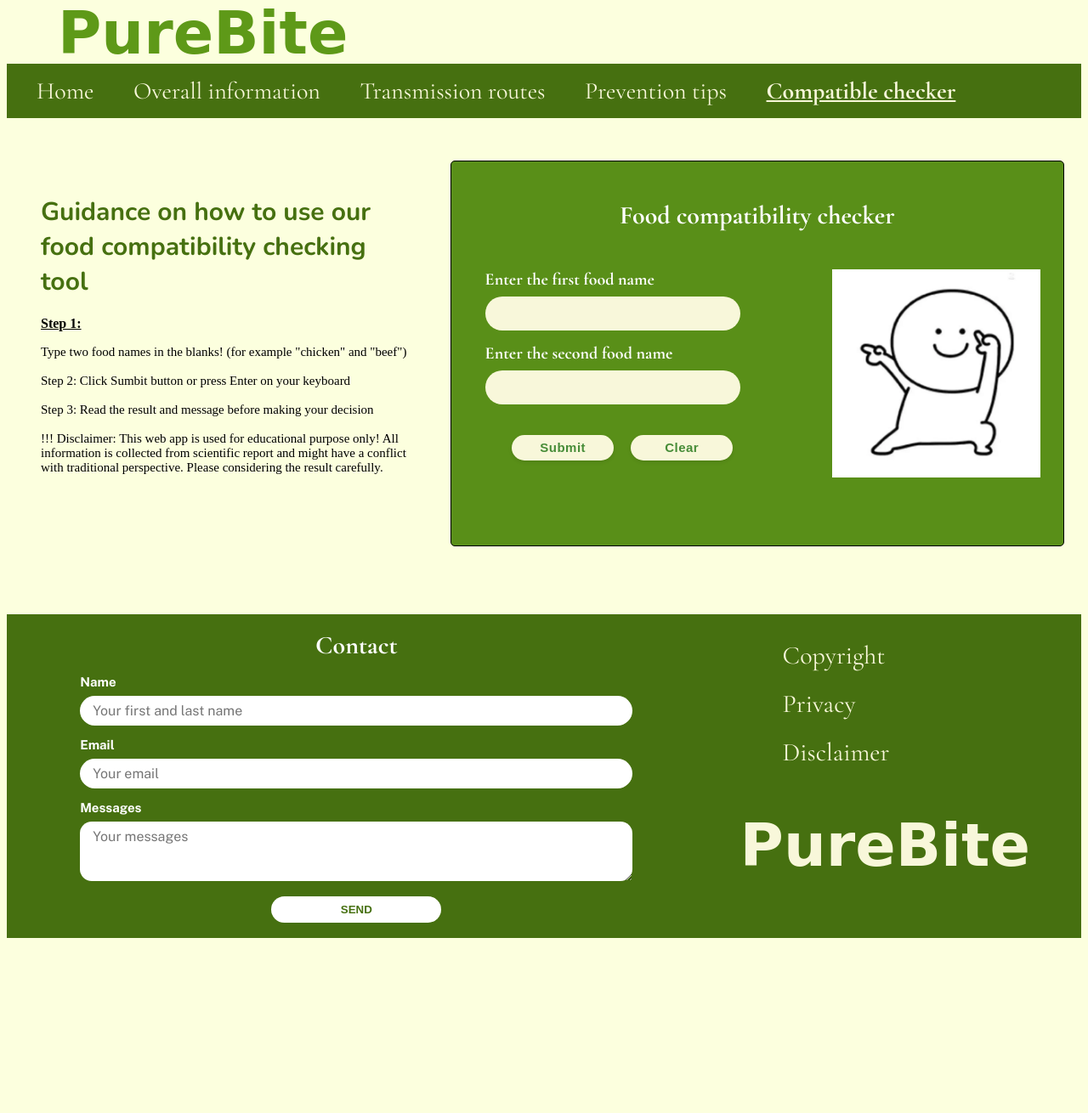
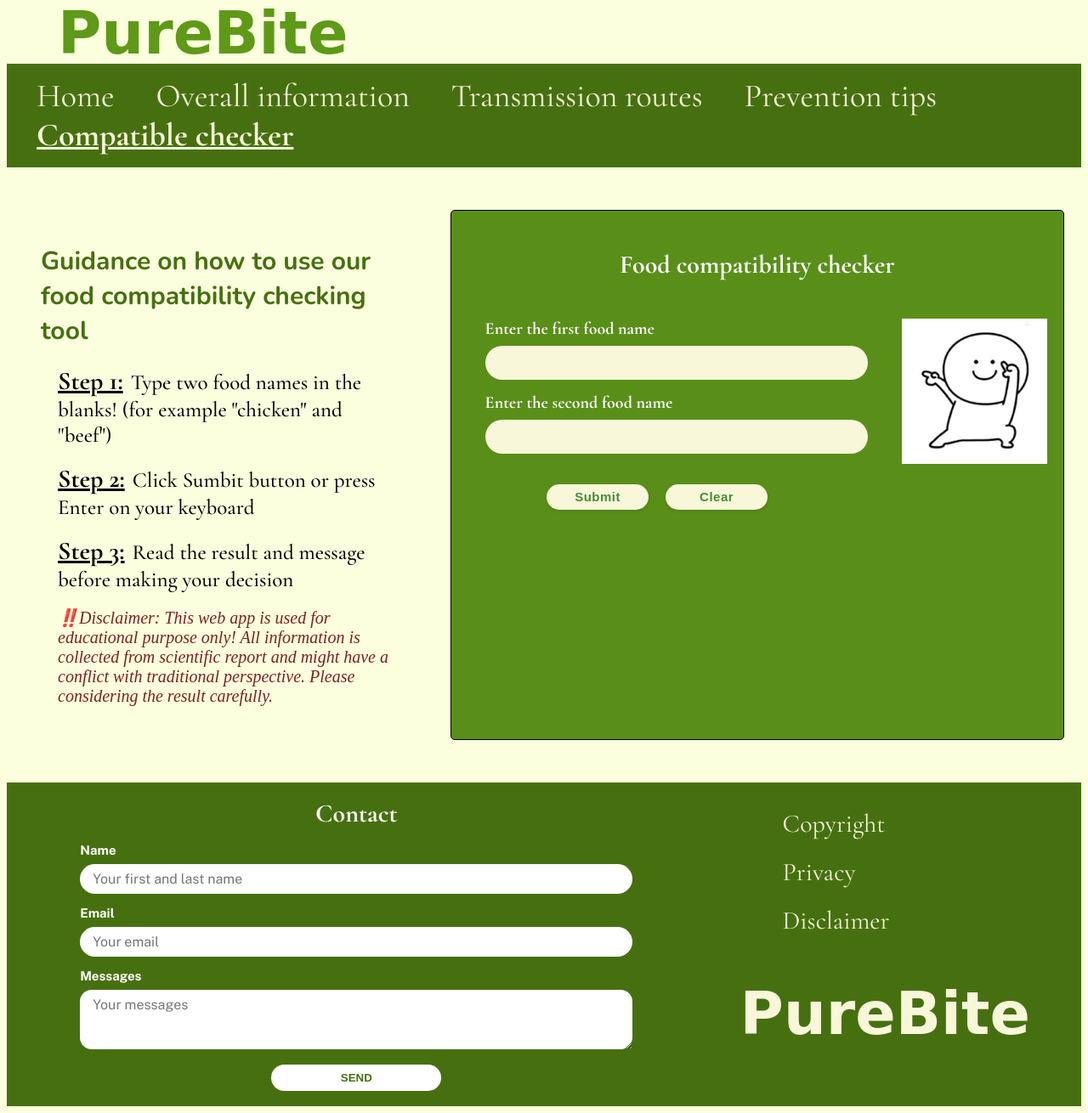
Before and after one commit to Ormiston-Senior-College-NZ/final-assessment-as91903-or-as91906-and-as91907-Anh-pham-csc, a Flask app: page /checker in a window 1280 px wide. Shown: the whole page at 85% size. Before the commit the page ends 1104 px from the top, so only its background shows below. Run offline with Flask 3, Linux system fonts and the light colour scheme; some libraries are stand-ins or nearby versions; some web fonts are replaced.

Commit message:
finish adding guidance + style the guidance + adjusting the checker page

```diff
--- a/PureBite/static/style.css
+++ b/PureBite/static/style.css
@@ -224,7 +249,7 @@
 /* Navigation bar*/
 .navigation a{
     text-decoration: none;
-    font-size: 28px;
+    font-size: 38px;
     margin: 20px;
     color: #f8f7da;
     font-family: "Cormorant Garamond", serif;
@@ -312,7 +337,7 @@
 }
 
 .input_food{
-    width: 300px;
+    width: 450px;
     height: 40px;
     display: inline-flex;
     justify-content: center;
@@ -411,21 +436,35 @@
     font-weight: bold;
 }
 
+.left p{
+    margin: 20px;
+}
 .step{
-    font-weight: bold;
+    font-family: "Cormorant Garamond", serif;
+    font-weight: bolder;
     text-decoration: underline;
-    font-size: 16px;
+    font-size: 30px;
+    margin-right: 5px;
 }
 
 .step-station{
-    font-size: 15px;
+    font-size: 25px;
+    font-family: "Cormorant Garamond", serif;
+    font-weight: 500;
+}
+
+.disclaimer{
+    font-style: italic;
+    font-weight: 400;
+    font-size: 20px;
+    color: #7c2222;
 }
 
 
 
 /* Footer */
 .contact-footer {
-    margin-top: 60px;
+    margin-top: 30px;
     padding: 10px 10px;
     background-color: #467010;
     display: grid;
--- a/PureBite/templates/checker.html
+++ b/PureBite/templates/checker.html
@@ -37,13 +37,19 @@
     <div class = "container">
         <div class = "left">
             <h1 class="guidance_title">Guidance on how to use our food compatibility checking tool </h1>
-            <p class="step"> Step 1: </p>
-            <p class="step-station"> Type two food names in the blanks! (for example "chicken" and "beef") </br>
-                <br> Step 2: Click Sumbit button or press Enter on your keyboard </br>
-                <br> Step 3: Read the result and message before making your decision </br>
-                <br class="disclaimer"> !!! Disclaimer: This web app is used for educational purpose only!
+            <p>
+                <span class="step"> Step 1:</span>
+                <span class="step-station">Type two food names in the blanks! (for example "chicken" and "beef") </span>
+                <br></br>
+                <span class="step"> Step 2:</span>
+                <span class="step-station"> Click Sumbit button or press Enter on your keyboard</span>
+                <br></br>
+                <span class="step"> Step 3:</span>
+                <span class="step-station"> Read the result and message before making your decision </span>
+                <br></br>
+                <span class="disclaimer"> ‼️Disclaimer: This web app is used for educational purpose only!
                 All information is collected from scientific report and might have a conflict with traditional perspective.
-                Please considering the result carefully. </br>
+                Please considering the result carefully. </span>
             </p>
 
         </div>
```
Also changed, not shown: other parts of PureBite/static/style.css (+31 -6 lines).
